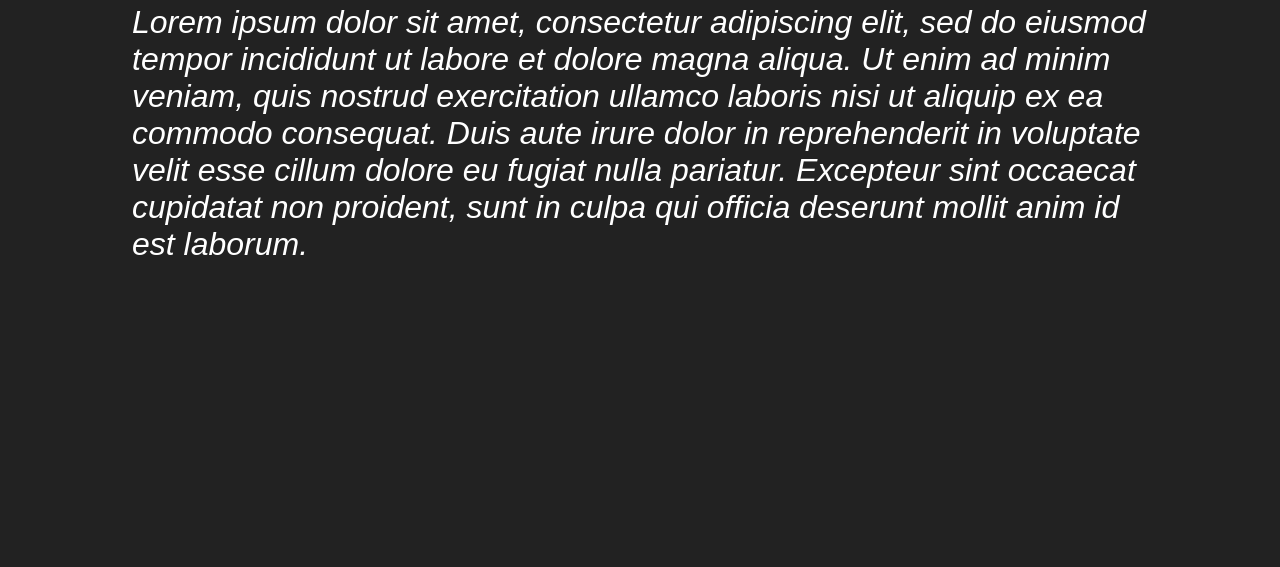
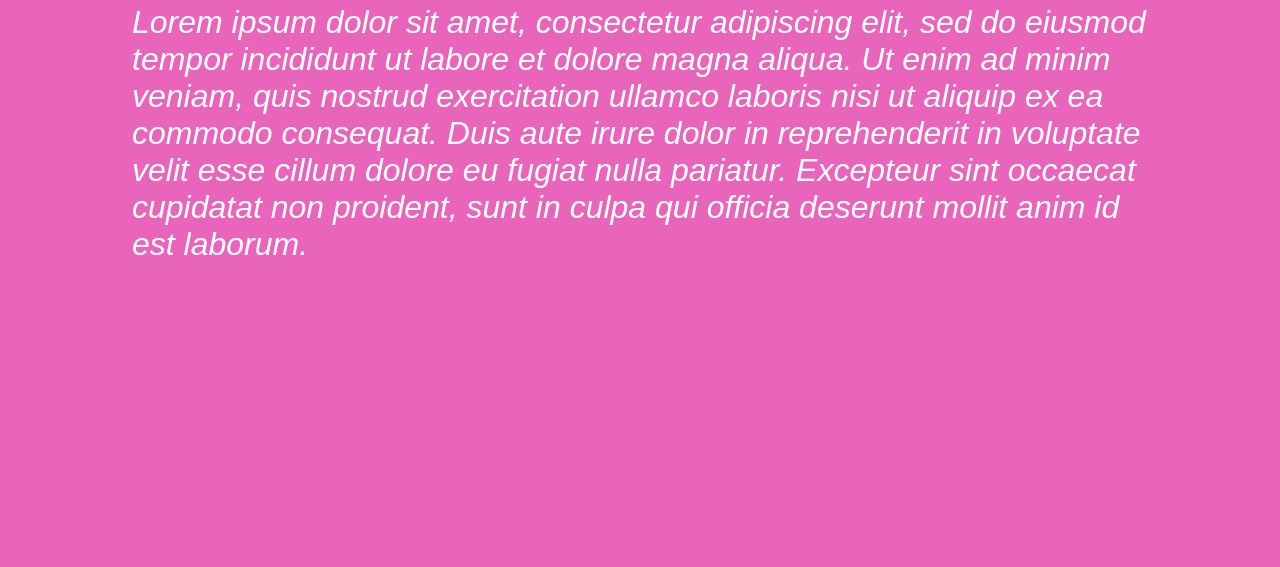
Before and after one commit to LeslieMVillegas/Final-Project, a plain HTML site: page index.html in a window 1280 px wide. Shown: the part 233-800 px from the top of the page. Drawn offline with Linux system fonts and the light colour scheme.

Commit message:
Pending changes exported from your codespace

```diff
--- a/styles.css
+++ b/styles.css
@@ -156,7 +156,7 @@ footer {
 
 
 body {
-	background: #222;
+	background: #e965bb;
 	padding: 0;
 	margin: 0;
   /* overflow: hidden; */
```
